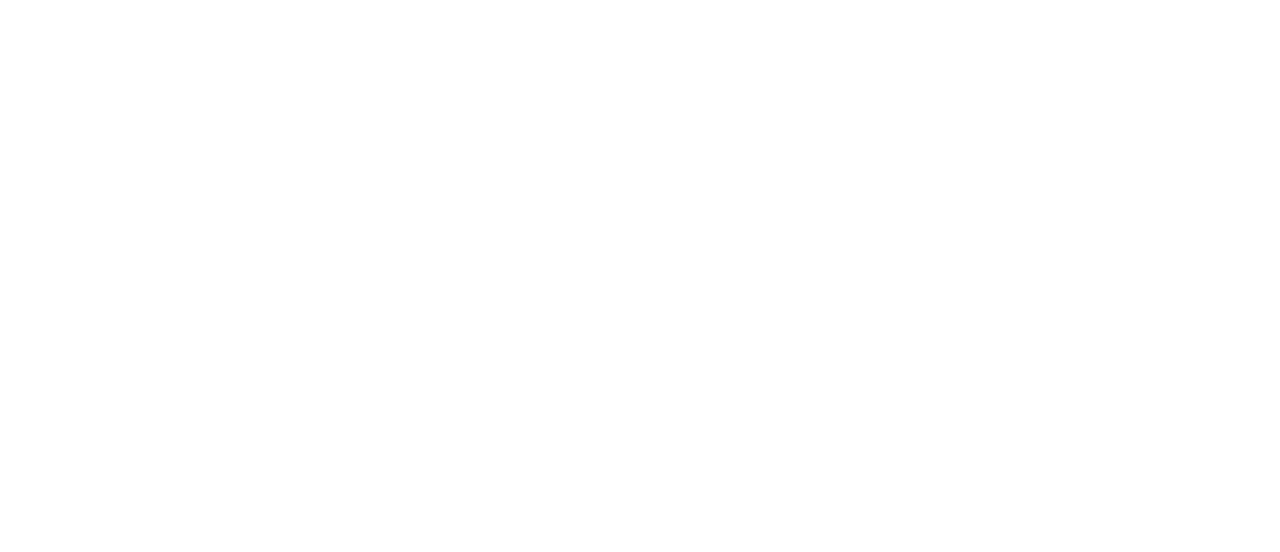
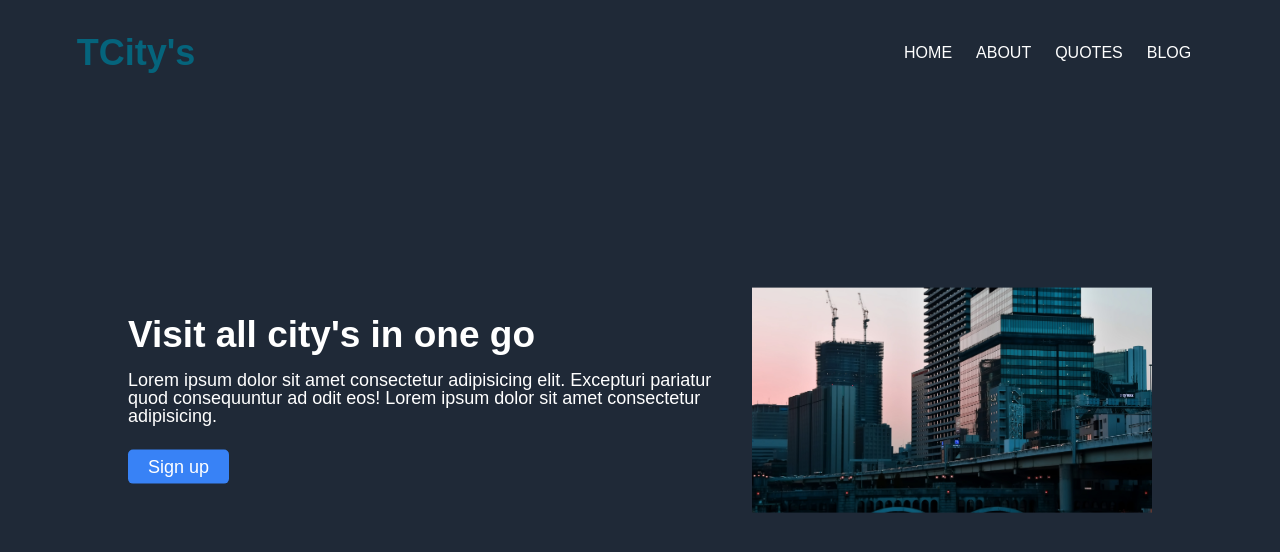
Before and after one commit to Sarycodes/Landing-Page, a plain HTML site: page index.html in a window 1280 px wide. Drawn offline with Linux system fonts and the light colour scheme.

Commit message:
finished hero section

```diff
--- a/index.html
+++ b/index.html
@@ -8,6 +8,25 @@
     <link rel="stylesheet" href="style.css">
 </head>
 <body>
+    <section class="hero">
+        <nav class="navbar">
+            <div class="title"><h2>TCity's</h2></div>
+            <ul class="nav-links">
+                <li><a href="#">HOME</a></li>
+                <li><a href="#">ABOUT</a></li>
+                <li><a href="#">QUOTES</a></li>
+                <li><a href="#">BLOG</a></li>
+            </ul>
+        </nav>
 
+        <div class="text-box">
+            <div class="big-text">
+                <h1>Visit all city's in one go</h1>
+                <p>Lorem ipsum dolor sit amet consectetur adipisicing elit. Excepturi pariatur quod consequuntur ad odit eos! Lorem ipsum dolor sit amet consectetur adipisicing.</p>
+                <button class="btn">Sign up</button>
+            </div>
+            <img src="asset/buildings-g4f801cd45_1920.jpg">
+        </div>
+    </section>
 </body>
 </html>
--- a/style.css
+++ b/style.css
@@ -62,3 +62,76 @@ h6 {
 }
 
 /* General Styling*/
+body {
+  font-family: 'Poppins', sans-serif;
+  color: #000;
+}
+.hero {
+  background-color: #1F2937;
+  height: 100vh;
+  width: 100%;
+}
+.navbar {
+  display: flex;
+  justify-content: space-between;
+  padding: 2% 6%;
+  align-items: center;
+}
+.nav-links {
+  display: flex;
+  align-items: center;
+  text-align: left;
+}
+.nav-links li {
+  list-style: none;
+  display: inline-block;
+  padding: 8px 12px;
+}
+.nav-links  a {
+  font-size: 16px;
+  text-decoration: none;
+  color: #fff;
+}
+.nav-links  a:hover {
+  color: #ccbbbb;
+}
+.navbar .title {
+  font-size: 24px;
+  color: rgb(5, 100, 124);
+}
+.text-box {
+  width: 80%;
+  color: #ffff;
+  position: absolute;
+  top: 50%;
+  left: 50%;
+  transform: translate(-50%, -50%);
+  display:flex;
+  justify-content: space-between;
+  align-items: center;
+  gap: 20px;
+}
+.text-box img {
+  width: 400px;
+}
+.text-box .big-text {
+  max-width: 70%;
+  line-height: 1;
+}
+.big-text h1 {
+  font-size: 37px;
+  margin-bottom: 18px;
+
+}
+.big-text p {
+  font-size: 18px;
+  margin-bottom: 25px;
+}
+.big-text .btn {
+  background-color: #3882F6;
+  border: none;
+  font-size: 18px;
+  color: #fff;
+  padding: 8px 20px;
+  border-radius: 5px;
+}
```
